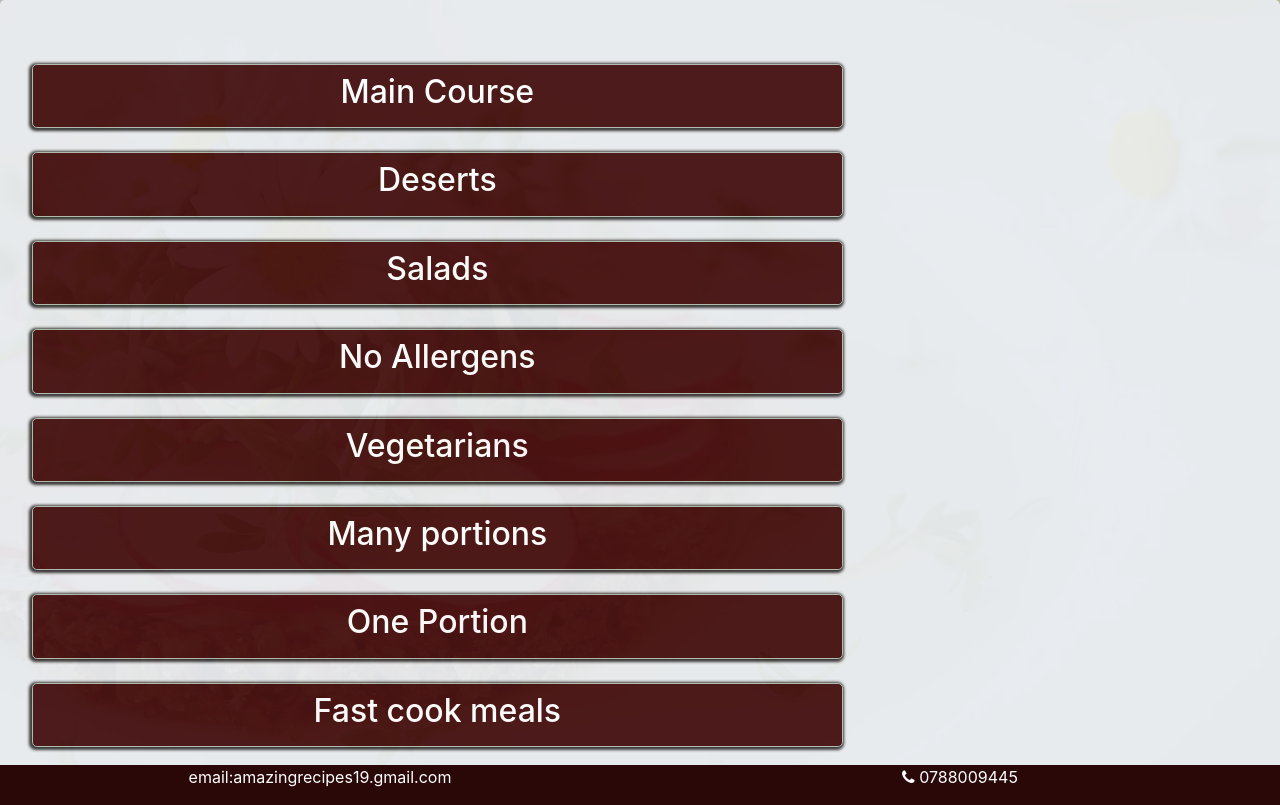
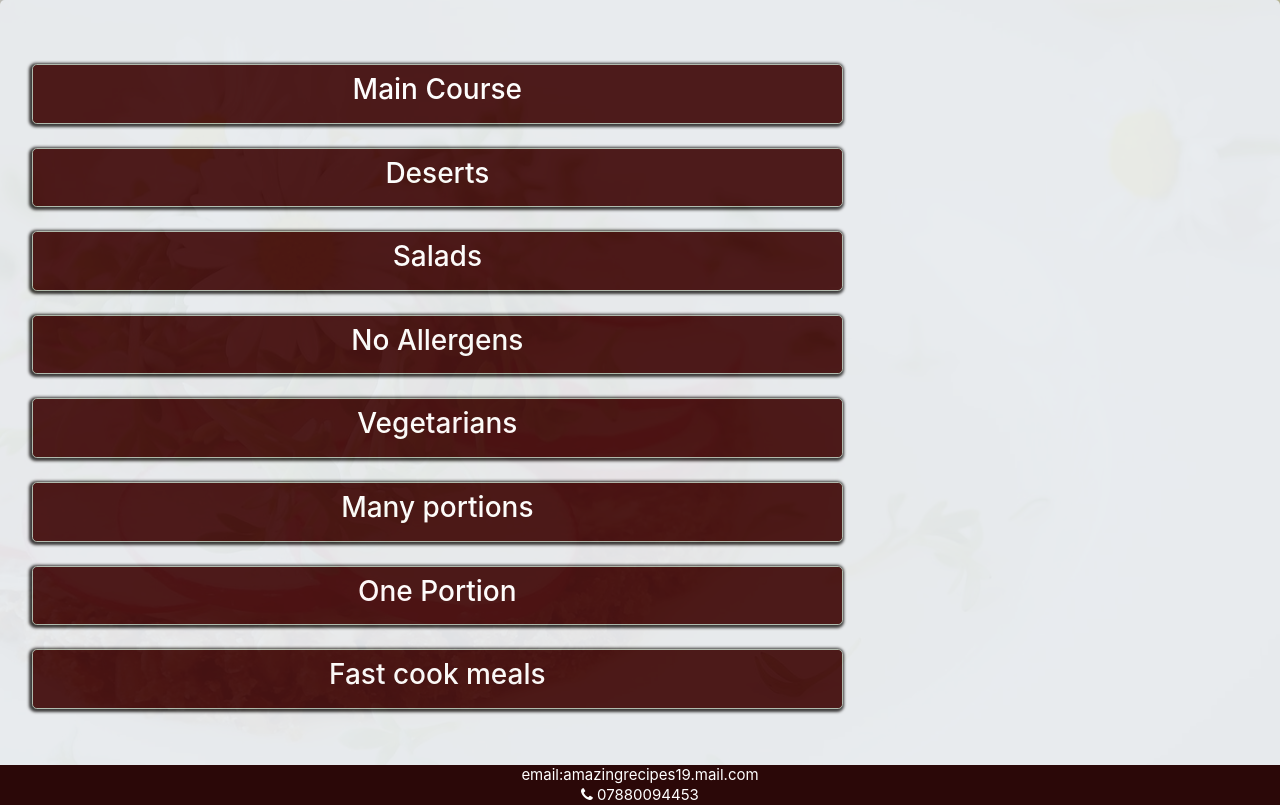
Before and after one commit to flo0909/flaskapp-project, a Flask app: page /sort in a window 1280 px wide. Shown: the part 56-861 px from the top of the page. Run offline with Flask 2, Linux system fonts and the light colour scheme; data that the repository does not hold is empty; some libraries are stand-ins or nearby versions.

Commit message:
footer resized for small displays

```diff
--- a/static/style.css
+++ b/static/style.css
@@ -31,9 +31,8 @@ background-color: rgb(255, 8, 8);
 color:white;
 }
 .bottom_text{
-margin-top:3%;
-text-shadow: 1px 1px 27px 9px #fffefe;
-font-size:150%;
+color:black;
+font-size:180%;
 }
 .jumbotron{
 z-index:1;
@@ -55,17 +54,19 @@ outline-width: 3px;
 outline-color: rgb(255, 255, 255);
 box-shadow: -1px 1px 3px 2px rgb(53, 52, 52);
 background-color: rgb(54, 17, 17);
+margin-bottom:30px;
 }
 .btn-secondary:hover{
-background-color:rgb(121, 56, 56);
+background-color:rgb(20, 4, 4);
 }
 .btn-primary{
 border-color: rgb(176, 187, 174);
 box-shadow: -1px 1px 3px 2px rgb(53, 52, 52);
 background-color:rgb(71, 19, 19);
+
 }
 .btn-primary:hover{
-background-color:rgb(121, 56, 56);
+background-color:rgb(20, 4, 4);
 outline-color:rgb(170, 167, 179);
 }
 .navbar {
@@ -136,7 +137,7 @@ margin-top:10px;
 .footer-text{
 font-size:15px;
 line-height:20px;
-margin:0px;
+margin:0;
 padding:0;
 }
 /* media query for sizing landing page text to fit smaller sized screens on android */
--- a/templates/base.html
+++ b/templates/base.html
@@ -47,10 +47,10 @@
 	{% endblock %}
     <div class="footer col-lg-12">
         <div class="row">
-            <p class="col-md-6 col-sm-12">email:amazingrecipes19.gmail.com</p>
-            <p class="col-md-6 col-sm-12"><i class="fa fa-phone"></i> 0788009445</p>
+                <p class="footer-text col-sm-8 col-lg-12 ">email:amazingrecipes19.mail.com</p>
+                <p class="footer-text col-sm-8 col-lg-12"><i class="fa fa-phone" ></i> 07880094453</p>
+            </div>
         </div>
-    </div>
     <script src="{{url_for('static', filename='script.js')}}"></script>
 </body>
 
--- a/templates/find.html
+++ b/templates/find.html
@@ -9,7 +9,7 @@
         <h5 class="card-title">Ready to cook?</h5>
         <p class="card-text">Enjoy healthy recipes uploaded every day.</p>
         <a class="btn btn-secondary btn-lg btn-block col-lg-8" id="button" href="/results/{{user.Recipe_name}}">
-            <h1>{{user.Recipe_name}}</h1>
+            <h3>{{user.Recipe_name}}</h3>
         </a>
     </div>
 
--- a/templates/sort.html
+++ b/templates/sort.html
@@ -3,7 +3,7 @@
 <div class="jumbotron">
     <!--Sorting recipes using recipes categories -->
 
-    <button type="button" id="main_course" class="btn btn-primary btn-lg col-lg-8"><h2>Main Course</h2></button>
+    <button type="button" id="main_course" class="btn btn-primary btn-lg col-lg-8"><h3>Main Course</h3></button>
     <div id="hideOne" class="hide">
         {% for user in user.find({"Details.Serves_as":{"$regex":"main" , "$exists":true}})%}
         <br>
@@ -20,7 +20,7 @@
     </div>
     <br>
     <br>
-    <button type="button" id="deserts" class="btn btn-primary btn-lg col-lg-8"><h2>Deserts</h2></button>
+    <button type="button" id="deserts" class="btn btn-primary btn-lg col-lg-8"><h3>Deserts</h3></button>
     <div id="hideTwo" class="hide">
         {% for user in user.find({"Details.Serves_as":{"$regex":"desert" , "$exists":true}})%}
         <br>
@@ -37,7 +37,7 @@
     </div>
     <br>
     <br>
-    <button type="button" id="salads" class="btn btn-primary btn-lg col-lg-8"><h2>Salads</h2></button>
+    <button type="button" id="salads" class="btn btn-primary btn-lg col-lg-8"><h3>Salads</h3></button>
     <div id="hideThree" class="hide">
         {% for user in user.find({"Details.Serves_as":{"$regex":"salad" , "$exists":true}})%}
         <br>
@@ -54,7 +54,7 @@
     </div>
     <br>
     <br>
-    <button type="button" id="Allergens" class="btn btn-primary btn-lg col-lg-8"><h2>No Allergens</h2></button>
+    <button type="button" id="Allergens" class="btn btn-primary btn-lg col-lg-8"><h3>No Allergens</h3></button>
     <div id="hideFour" class="hide">
         {% for user in user.find({"Details.Allergens":{"$eq":"None", "$exists":true}})%}
         <br>
@@ -71,7 +71,7 @@
     </div>
     <br>
     <br>
-    <button type="button" id="vegetarians" class="btn btn-primary btn-lg col-lg-8"><h2>Vegetarians</h2></button>
+    <button type="button" id="vegetarians" class="btn btn-primary btn-lg col-lg-8"><h3>Vegetarians</h3></button>
     <div id="hideFive" class="hide">
         {% for user in user.find({"Details.Suitable_for":{"$eq":"vegetarians" , "$exists":true}})%}
         <br>
@@ -88,7 +88,7 @@
     </div>
     <br>
     <br>
-    <button type="button" id="many_portions" class="btn btn-primary btn-lg col-lg-8"><h2>Many portions</h2></button>
+    <button type="button" id="many_portions" class="btn btn-primary btn-lg col-lg-8"><h3>Many portions</h3></button>
     <div id="hideSix" class="hide">
         {% for user in user.find({"Details.Portions_served":{"$ne":"one", "$exists":true}})%}
         <br>
@@ -105,7 +105,7 @@
     </div>
     <br>
     <br>
-    <button type="button" id="one_portion" class="btn btn-primary btn-lg col-lg-8"><h2>One Portion</h2></button>
+    <button type="button" id="one_portion" class="btn btn-primary btn-lg col-lg-8"><h3>One Portion</h3></button>
     <div id="hideSeven" class="hide">
         {% for user in user.find({"Details.Portions_served":{"$eq":"one", "$exists":true}})%}
         <br>
@@ -122,7 +122,7 @@
     </div>
     <br>
     <br>
-    <button type="button" id="cookingtime" class="btn btn-primary btn-lg col-lg-8"><h2>Fast cook meals</h2></button>
+    <button type="button" id="cookingtime" class="btn btn-primary btn-lg col-lg-8"><h3>Fast cook meals</h3></button>
     <div id="hideEight" class="hide">
         {% for user in user.find({"Cooking_time_minutes":{"$lt":30 , "$exists":true}})%}
         <br>
```
